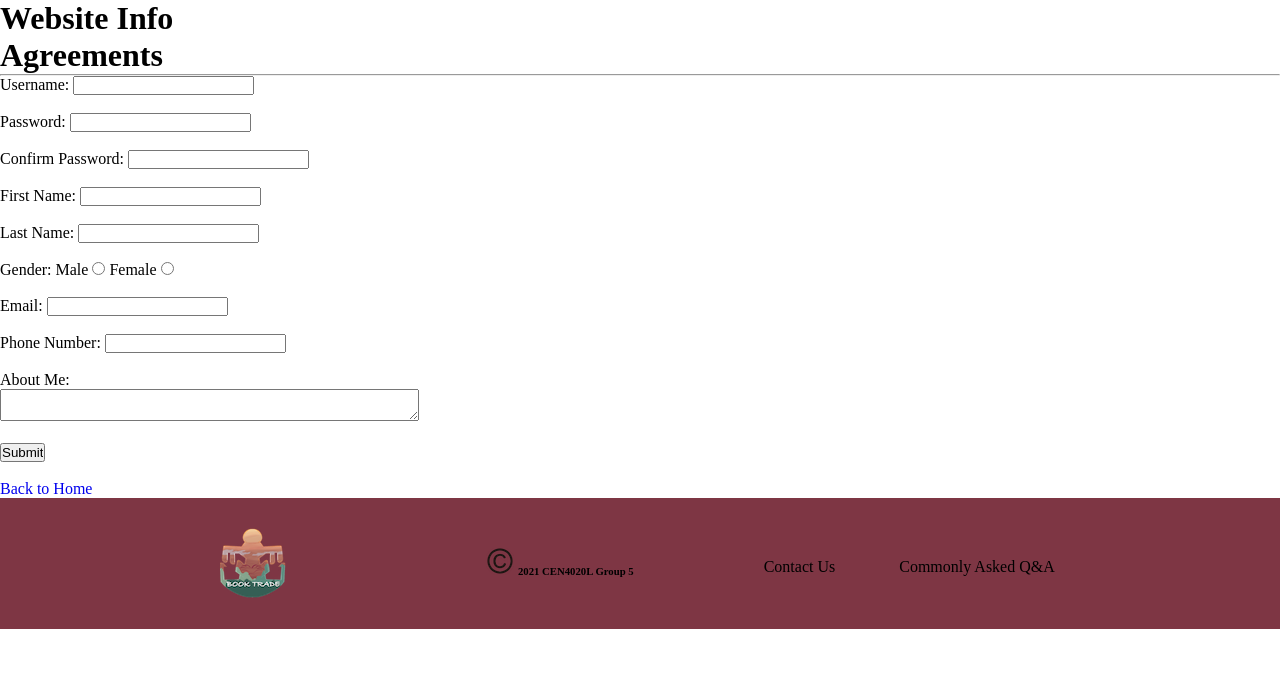
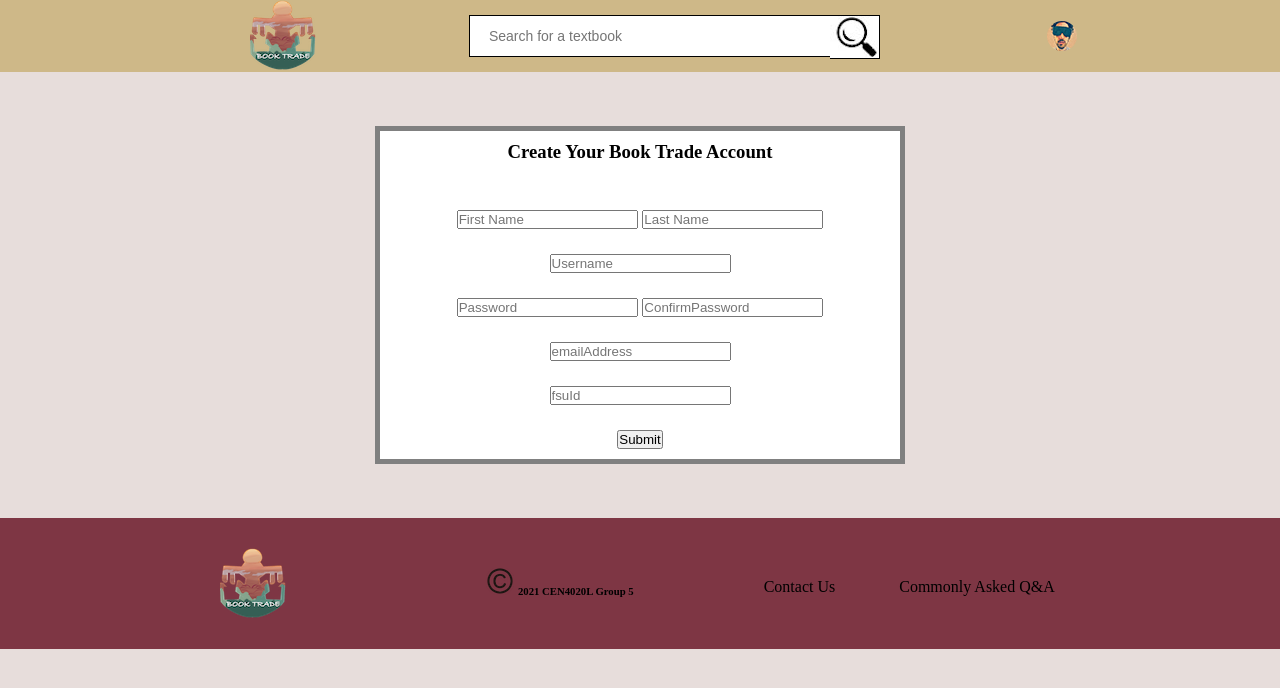
Before and after one commit to ZhixiL/BookTrade_WebApp, a Flask app: page /createAccPage in a window 1280 px wide; the page is wider, and only the part inside the window is pictured. Shown: the top 688 px of that part. Run offline with Flask 2, Linux system fonts and the light colour scheme.

Commit message:
registration page updated

```diff
--- /dev/null
+++ b/templates/createAccount.css
@@ -0,0 +1,11 @@
+.box1{
+	width: 500px;
+  	padding: 10px;
+  	border: 5px solid gray;
+  	margin: auto;
+	text-align: center;
+	background-color: white;
+}
+body{
+	background-color: #e7dddb;
+}
--- a/templates/createAccount.html
+++ b/templates/createAccount.html
@@ -1,76 +1,51 @@
 <!DOCTYPE html>
-<html>
+<html lang="en">
 	<head>
+		<script>
+			// Function to check whether password1 and
+			// password2 are the same.
+            function checkPassword(form) {
+                password1 = form.pwd1.value;
+                password2 = form.pwd2.value;
+
+                if (password1 == '')
+                    alert ("Please enter Password");
+                else if (password2 == '')
+                    alert ("Please enter Confirm password");
+                else if (password1 != password2) {
+                    alert ("Passwords do not match: Please try again...")
+                    return false;
+                }
+                else
+                    return true;
+            }
+		</script>
 		<meta charset="UTF-8">
+		<meta http-equiv="X-UA-Compatibl" content="IE=edge">
 		<meta name="viewport" content="width=device-width, initial-scale=1.0">
 		<title>Create Account</title>
-		<!-- import style.css -->
 		<link rel="stylesheet" type="text/css" href="{{ url_for('static', filename='style.css') }}">
+		<link rel="stylesheet" type="text/css" href="{{ url_for('static', filename='createAccount.css') }}">
 	</head>
 	<body>
-		<div>
-			<h1>Website Info</h1>
-		</div>
-		<div>
-			<h1>Agreements</h1>
-		</div>
-		<hr/>
-		<form action= "{{ url_for('createAcc') }}" method = "POST">
-			<label for="Username">Username:</label>
-			<input type="text" name="username" id="username"><br><br>
+		{% extends "design_temp.html" %}
+		{% block content %}
+		<br><br><br>
+		<form action= "{{ url_for('createAcc') }}" method = "POST" class="form1">
+			<div class="box1">
+				<h3>Create Your Book Trade Account<h3><br><br>
 
-			<label for="pwd1">Password:</label>
-			<input type="password" name="pwd1" id="pwd1"><br><br>
-
-			<label for="pwd2">Confirm Password:</label>
-			<input type="password" name="pwd2" id="pwd2"><br><br>
-
-			<label for="firstName">First Name:</label>
-			<input type="text" name="firstName" id="firstName"><br><br>
-
-			<label for="lastName">Last Name:</label>
-			<input type="text" name="lastName" id="lastName"><br><br>
-
-			Gender:
-			<label for="male">Male</label>
-			<input type="radio" name="gender" id="male" value="male">
-			<label for="female">Female</label>
-			<input type="radio" name="gender" id="female" value="female"><br><br>
-
-			<label for="emailAddress">Email:</label>
-			<input type="email" name="emailAddress" id="emailAddress"><br><br>
-
-			<label for="phoneNumber">Phone Number:</label>
-			<input type="tel" name="phoneNumber" id="phoneNumber"><br><br>
-
-			<label for="aboutMe">About Me:</label><br>
-			<textarea row="30" cols="50" name="aboutMe" id="aboutMe"/></textarea><br><br>
-
-			<input type="submit" value="Submit">
+				<input type="text" name="firstName" id="firstName" placeholder="First Name">
+				<input type="text" name="lastName" id="lastName" placeholder="Last Name"><br><br>
+				<input type="text" name="username" id="username" placeholder="Username"><br><br>
+				<input type="password" name="pwd1" id="pwd1" placeholder="Password">
+				<input type="password" name="pwd2" id="pwd2" placeholder="ConfirmPassword"><br><br>
+				<input type="email" name="emailAddress" id="emailAddress" placeholder="emailAddress"><br><br>
+				<input type="text" name="fsuId" id="fsuId" placeholder="fsuId"><br><br>
+				<input type="submit" value="Submit">
+			</div>
 		</form>
-		<br><a href="/">Back to Home</a><br>
-
-		<!-- This is the footer section -->
-   		<div class="mainfooter">
-    		<div class="footer">
-        		<div class="info">
-            		<!-- logo -->
-            		<div class="logo2">
-                		<img src="templates/images/logo2.png" alt="">
-            		</div>
-            		<!-- copyright section -->
-            		<div class="copyright">
-                		<img src="templates/images/copyright.png" alt="">
-                		<h6>2021 CEN4020L Group 5</h6>
-            		</div>
-            		<!-- nav in the footer -->
-            		<div class="footernavi">
-                		<a href="#">Contact Us</a>
-                		<a href="#">Commonly Asked Q&A</a>
-            		</div>
-        		</div>
-    		</div>
-   		</div>
-
+		<br><br><br>
+		{% endblock content %}
 	</body>
 </html>
```
